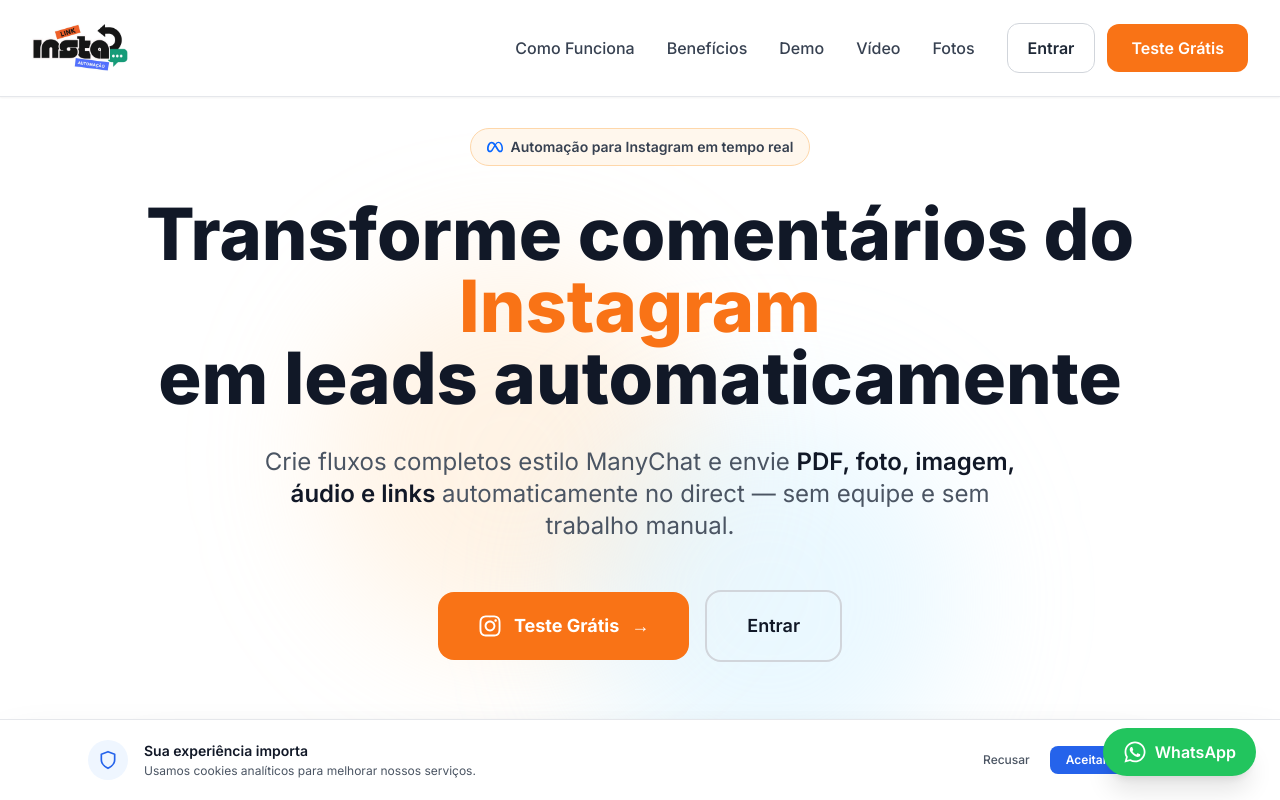
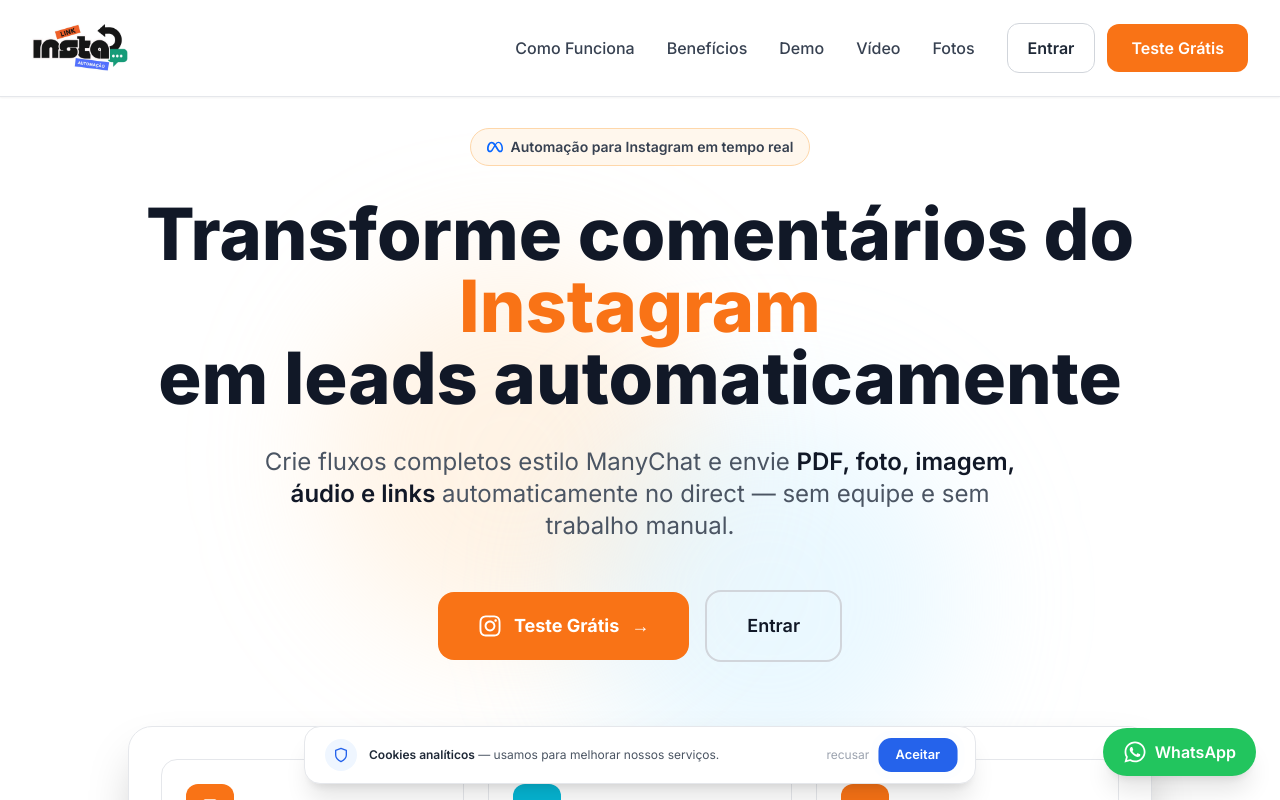
Before and after one commit to Rivas12/LP---INSTA-LINK, a Next.js app: page / in a window 1280 px wide. Shown: the top 800 px of the page. Built offline with nearby package versions, Linux system fonts and the light colour scheme.

Commit message:
style: enhance CookieConsent component layout and animations for improved user experience

```diff
--- a/components/CookieConsent.tsx
+++ b/components/CookieConsent.tsx
@@ -76,37 +76,36 @@
   if (!showConsent) return null;
 
   return (
-    <div className="fixed bottom-0 left-0 right-0 z-50 bg-white border-t border-gray-200 shadow-2xl">
-      <div className="max-w-6xl mx-auto px-4 py-5 sm:px-6">
-        <div className="flex gap-4 items-start sm:items-center">
-          <div className="flex-shrink-0">
-            <div className="flex items-center justify-center h-10 w-10 rounded-full bg-blue-50">
-              <FiShield className="h-5 w-5 text-blue-600" />
+    <div className="fixed bottom-4 left-1/2 -translate-x-1/2 z-50 w-[calc(100%-1.5rem)] sm:w-[calc(100%-3rem)] max-w-2xl bg-white border border-gray-200 rounded-2xl shadow-xl">
+      <div className="px-4 py-3 sm:px-5 flex items-center gap-3">
+        <div className="flex-shrink-0 flex items-center justify-center h-8 w-8 rounded-full bg-blue-50">
+          <FiShield className="h-4 w-4 text-blue-600" />
         </div>
-          </div>
-          <div className="flex-1">
-            <h3 className="text-sm font-semibold text-gray-900">
-              Sua experiência importa
-            </h3>
-            <p className="mt-0.5 text-xs text-gray-600">
-              Usamos cookies analíticos para melhorar nossos serviços.
+        <div className="flex-1 min-w-0">
+          <p className="text-xs text-gray-600 leading-snug">
+            <span className="font-semibold text-gray-800">Cookies analíticos</span> — usamos para melhorar nossos serviços.
           </p>
         </div>
-
-          <div className="flex-shrink-0 flex gap-2">
+        <div className="flex-shrink-0 flex items-center gap-2">
           <button
             onClick={handleReject}
-              className="px-3 py-1.5 text-xs font-medium text-gray-600 hover:text-gray-900 transition-colors"
+            className="text-xs text-gray-400 hover:text-gray-600 transition-colors px-1"
           >
-              Recusar
+            recusar
           </button>
           <button
             onClick={handleAccept}
-              className="px-4 py-1.5 text-xs font-semibold text-white bg-blue-600 hover:bg-blue-700 rounded-lg transition-colors"
+            className="px-4 py-2 text-xs font-semibold text-white bg-blue-600 hover:bg-blue-700 rounded-xl whitespace-nowrap"
+            style={{ animation: 'cookiePulse 2s ease-in-out infinite' }}
           >
-              Aceitar e continuar
+            Aceitar
           </button>
-          </div>
+          <style>{`
+            @keyframes cookiePulse {
+              0%, 100% { transform: scale(1); box-shadow: 0 0 0 0 rgba(37,99,235,0.5); }
+              50% { transform: scale(1.07); box-shadow: 0 0 0 7px rgba(37,99,235,0); }
+            }
+          `}</style>
         </div>
       </div>
     </div>
```
Lines whose indentation alone changed are shown as unchanged.
